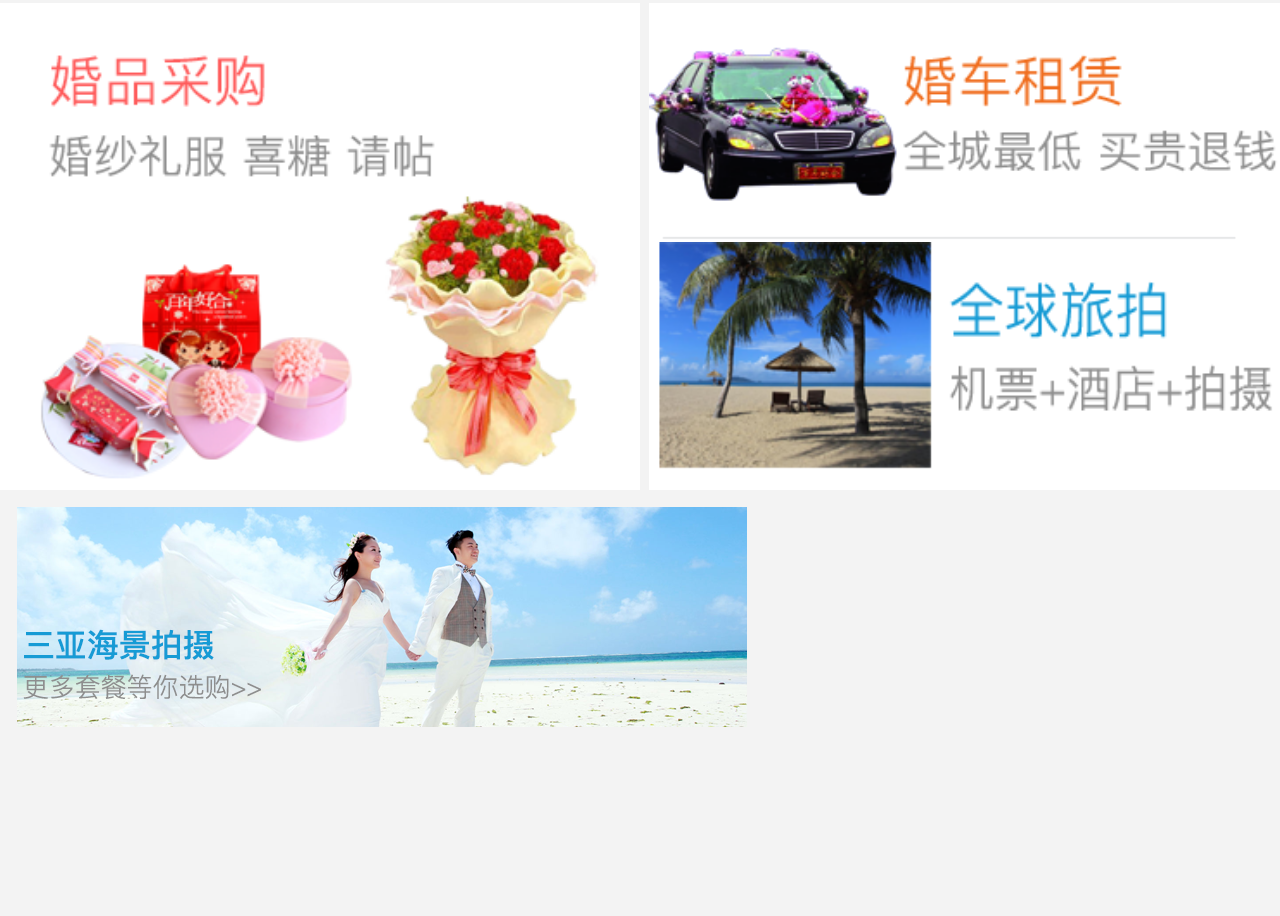
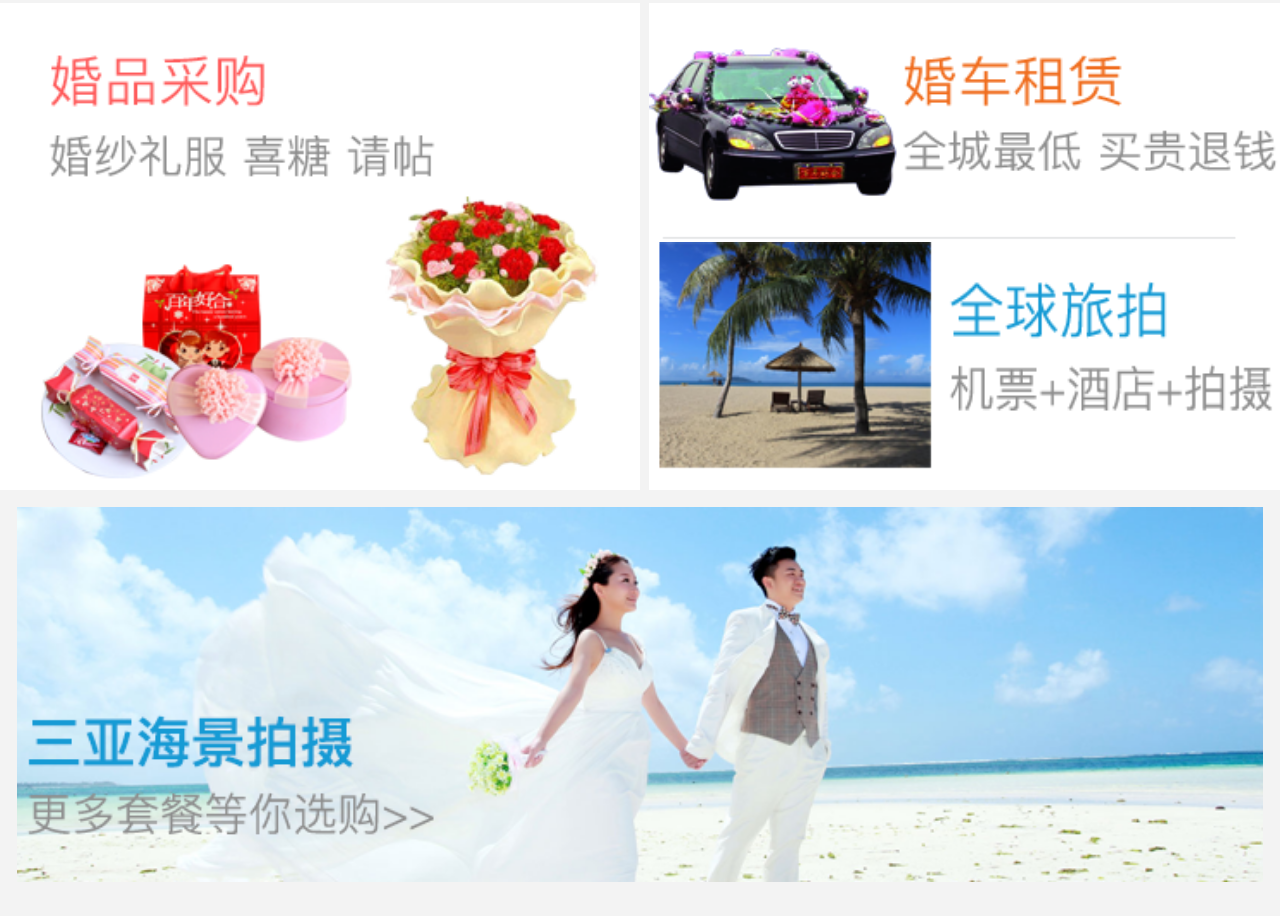
Before and after one commit to lxg5202/lxg5202.github.io, a plain HTML site: page 2020-04-20/婚礼首页/index1.html in a window 1280 px wide. Shown: the part 1072-1988 px from the top of the page. Drawn offline with Linux system fonts and the light colour scheme.

Commit message:
换了个图片

```diff
--- a/2020-04-20/婚礼首页/index.html
+++ b/2020-04-20/婚礼首页/index1.html
@@ -130,10 +130,10 @@
             margin-top: 0.1rem;
             background-position-x: 0.1rem;
             transition: all 1s;
+            background-size: 7.3rem;
         }
         .tao:hover{
             opacity: 0.7;
-
         }
     </style>
 </head>
```
